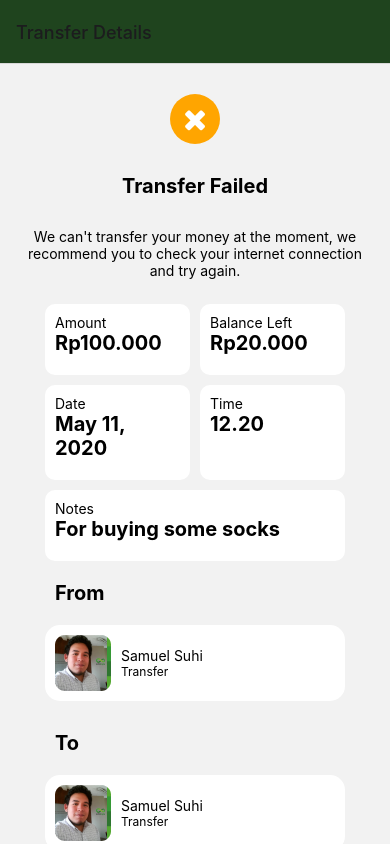
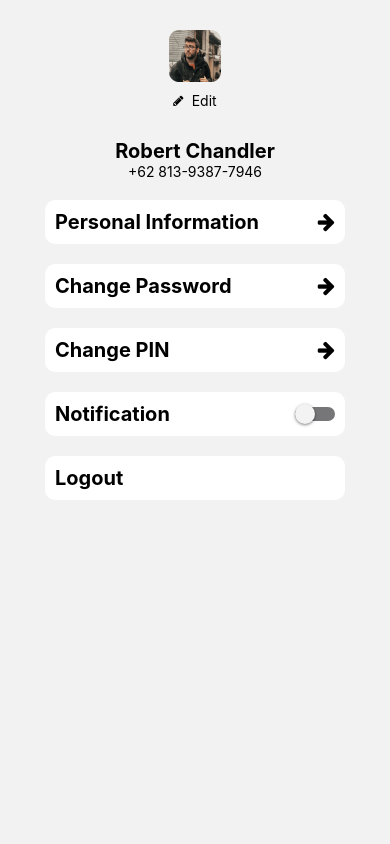
Before and after one commit to refaldy04/reactNative-Sicuro, a React Native app: screen /Profile in a window 390 px wide. Built offline with nearby package versions, Linux system fonts and the light colour scheme.

Commit message:
slicing profile screen

```diff
--- a/App.js
+++ b/App.js
@@ -18,6 +18,7 @@ import Confirmation from './src/screens/Confirmation';
 import PinConfirmation from './src/screens/PinConfirmation';
 import TransferSuccess from './src/screens/TransferSuccess';
 import TransferFailed from './src/screens/TransferFailed';
+import Profile from './src/screens/Profile';
 
 const Stack = createNativeStackNavigator();
 
@@ -25,6 +26,11 @@ const App = () => {
   return (
     <NavigationContainer>
       <Stack.Navigator>
+        <Stack.Screen
+          options={{headerShown: false}}
+          name="Profile"
+          component={Profile}
+        />
         <Stack.Screen
           options={{
             title: 'Transfer Details',
--- /dev/null
+++ b/src/screens/Profile.js
@@ -0,0 +1,79 @@
+import {View, Text, Image, StyleSheet, Switch} from 'react-native';
+import React, {useState} from 'react';
+import Icon from 'react-native-vector-icons/FontAwesome';
+
+const Profile = () => {
+  const [isEnabled, setIsEnabled] = useState(false);
+  const toggleSwitch = () => setIsEnabled(previousState => !previousState);
+
+  return (
+    <View style={styleLocal.profileWrapper}>
+      <Image source={require('../asset/profile.png')} />
+      <View style={styleLocal.editWrapper}>
+        <Icon name="pencil" style={{marginRight: 8}} />
+        <Text>Edit</Text>
+      </View>
+      <Text style={styleLocal.money}>Robert Chandler</Text>
+      <Text>+62 813-9387-7946</Text>
+      <View style={styleLocal.menuWrapper}>
+        <View style={styleLocal.menuProfile}>
+          <Text style={styleLocal.money}>Personal Information</Text>
+          <Icon name="arrow-right" size={20} />
+        </View>
+        <View style={styleLocal.menuProfile}>
+          <Text style={styleLocal.money}>Change Password</Text>
+          <Icon name="arrow-right" size={20} />
+        </View>
+        <View style={styleLocal.menuProfile}>
+          <Text style={styleLocal.money}>Change PIN</Text>
+          <Icon name="arrow-right" size={20} />
+        </View>
+        <View style={styleLocal.menuProfile}>
+          <Text style={styleLocal.money}>Notification</Text>
+          <Switch
+            trackColor={{false: '#767577', true: '#81b0ff'}}
+            thumbColor={isEnabled ? '#f5dd4b' : '#f4f3f4'}
+            ios_backgroundColor="#3e3e3e"
+            onValueChange={toggleSwitch}
+            value={isEnabled}
+          />
+        </View>
+        <View style={styleLocal.menuProfile}>
+          <Text style={styleLocal.money}>Logout</Text>
+        </View>
+      </View>
+    </View>
+  );
+};
+
+const styleLocal = StyleSheet.create({
+  profileWrapper: {
+    paddingTop: 30,
+    alignItems: 'center',
+  },
+  editWrapper: {
+    flexDirection: 'row',
+    alignItems: 'center',
+    marginTop: 10,
+    marginBottom: 30,
+  },
+  money: {
+    fontSize: 20,
+    fontWeight: 'bold',
+  },
+  menuWrapper: {
+    marginVertical: 20,
+  },
+  menuProfile: {
+    backgroundColor: '#fff',
+    flexDirection: 'row',
+    padding: 10,
+    borderRadius: 10,
+    width: 300,
+    alignItems: 'center',
+    justifyContent: 'space-between',
+    marginBottom: 20,
+  },
+});
+
+export default Profile;
```
